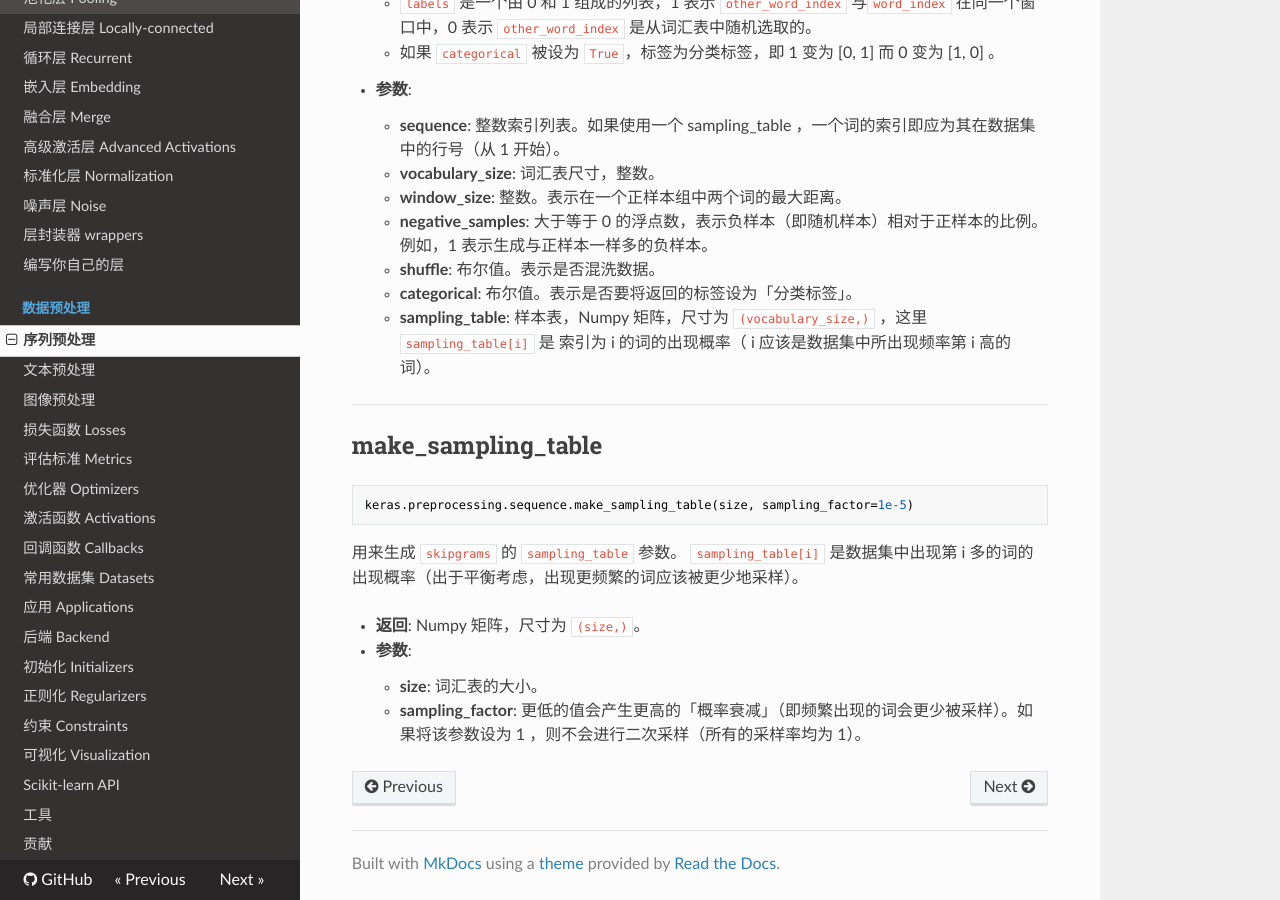
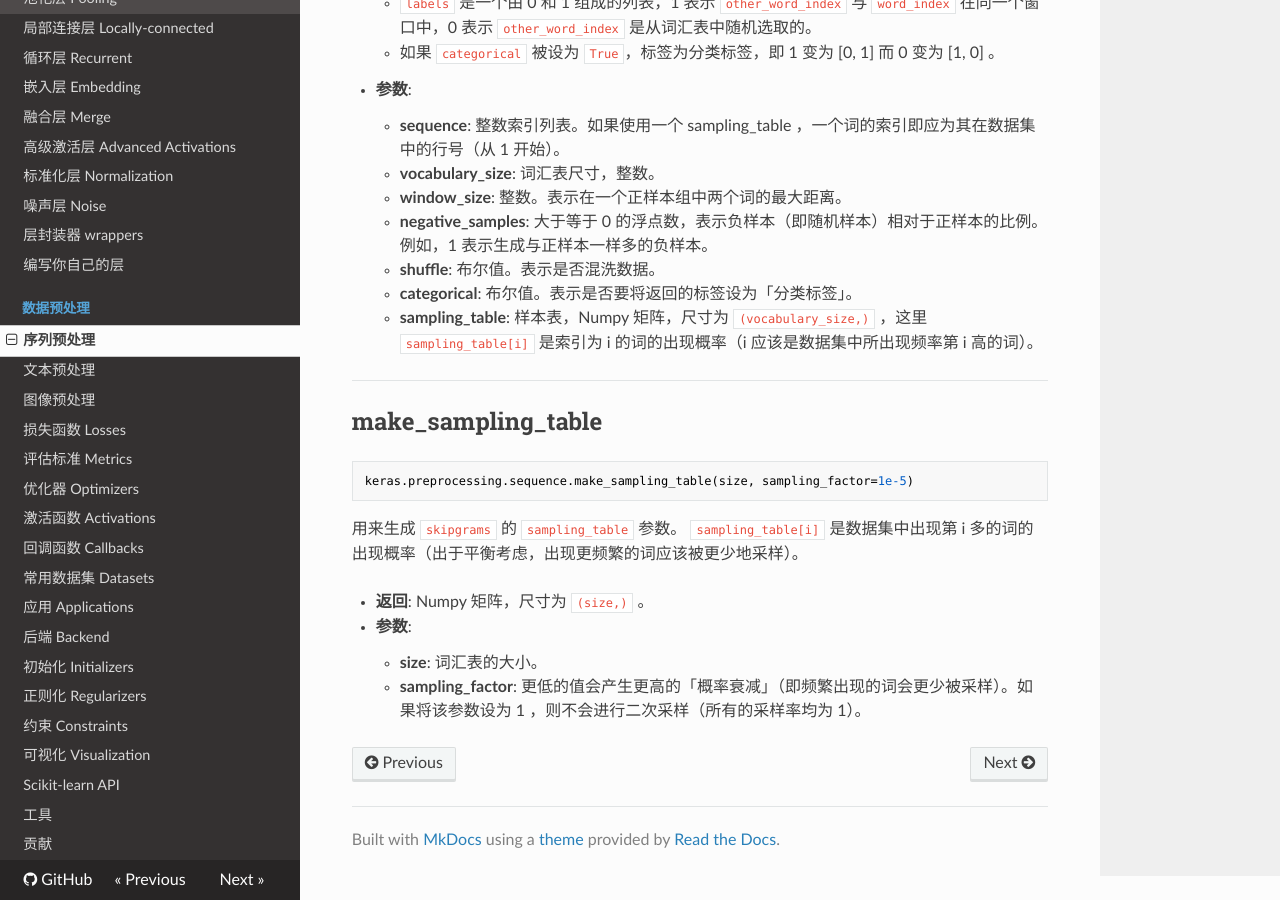
Before and after one commit to keras-team/keras-docs-zh, an MkDocs documentation site: the page built from sources/preprocessing/sequence.md, in a window 1280 px wide and 900 px high, scrolled down 1036 px. Built offline with MkDocs 1.6.1, drawn with Linux system fonts in a browser that asks for light colours; nearby versions of some CDN libraries; old or Windows-style settings are respelled for this version of MkDocs.

```diff
--- a/sources/preprocessing/sequence.md
+++ b/sources/preprocessing/sequence.md
@@ -7,7 +7,7 @@ keras.preprocessing.sequence.pad_sequences(sequences, maxlen=None, dtype='int32'
 
 将一个 `num_samples` 的序列（标量的列表）转化为一个二维 Numpy 矩阵，其尺寸为 `(num_samples, num_timesteps)` 。 `num_timesteps` 为 `maxlen`参数，当未提供该参数时，则取最长的序列的长度。比 `num_timesteps`短的序列会被在一端用 `value` 补齐。比 `num_timesteps` 长的序列会被截断使其符合所需要的长度。发生「补齐」和「截断」的位置分别由 `padding` 和 `truncating` 决定。
 
-- __返回__: 二维 Numpy 矩阵，尺寸为 `(num_samples, num_timesteps)`。
+- __返回__: 二维 Numpy 矩阵，尺寸为 `(num_samples, num_timesteps)` 。
 
 - __参数__:
     - __sequences__: 一个或多个整数或浮点数列表。
@@ -36,8 +36,8 @@ keras.preprocessing.sequence.skipgrams(sequence, vocabulary_size,
 Vector Space](http://arxiv.org/pdf/1301.3781v3.pdf)
 
 - __返回__: 元组 `(couples, labels)`.
-    - `couples` 是一个元素为两个整型数对的列表：  `[word_index, other_word_index]` 。
-    - `labels` 是一个由 0 和 1 组成的列表，1 表示 `other_word_index` 与`word_index` 在同一个窗口中，0 表示 `other_word_index` 是从词汇表中随机选取的。
+    - `couples` 是一个元素为两个整型数对的列表： `[word_index, other_word_index]` 。
+    - `labels` 是一个由 0 和 1 组成的列表，1 表示 `other_word_index` 与 `word_index` 在同一个窗口中，0 表示 `other_word_index` 是从词汇表中随机选取的。
     - 如果 `categorical` 被设为 `True`，标签为分类标签，即 1 变为 [0, 1] 而 0 变为 [1, 0] 。
 
 - __参数__:
@@ -47,7 +47,7 @@ Vector Space](http://arxiv.org/pdf/1301.3781v3.pdf)
     - __negative_samples__: 大于等于 0 的浮点数，表示负样本（即随机样本）相对于正样本的比例。例如，1 表示生成与正样本一样多的负样本。
     - __shuffle__: 布尔值。表示是否混洗数据。
     - __categorical__: 布尔值。表示是否要将返回的标签设为「分类标签」。
-    - __sampling_table__: 样本表，Numpy 矩阵，尺寸为 `(vocabulary_size,)` ，这里 `sampling_table[i]` 是 索引为 i 的词的出现概率（ i 应该是数据集中所出现频率第 i 高的词）。
+    - __sampling_table__: 样本表，Numpy 矩阵，尺寸为 `(vocabulary_size,)` ，这里 `sampling_table[i]` 是索引为 i 的词的出现概率（i 应该是数据集中所出现频率第 i 高的词）。
 
 ---
 
@@ -59,7 +59,7 @@ keras.preprocessing.sequence.make_sampling_table(size, sampling_factor=1e-5)
 
 用来生成 `skipgrams` 的 `sampling_table` 参数。 `sampling_table[i]` 是数据集中出现第 i 多的词的出现概率（出于平衡考虑，出现更频繁的词应该被更少地采样）。
 
-- __返回__: Numpy 矩阵，尺寸为 `(size,)`。
+- __返回__: Numpy 矩阵，尺寸为 `(size,)` 。
 
 - __参数__:
     - __size__: 词汇表的大小。
```
